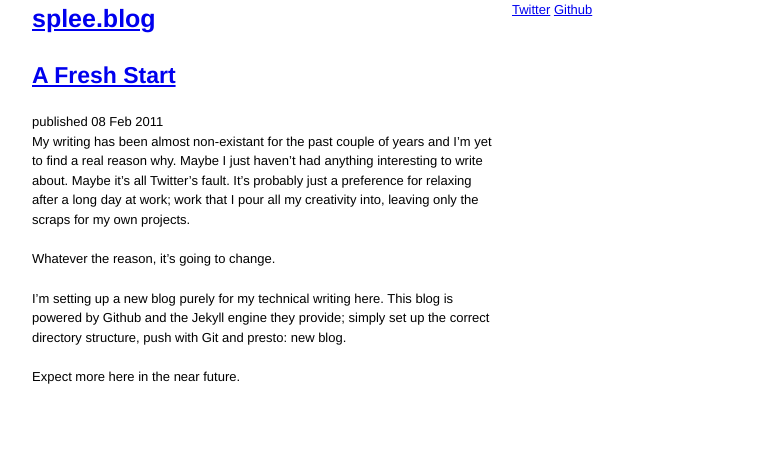
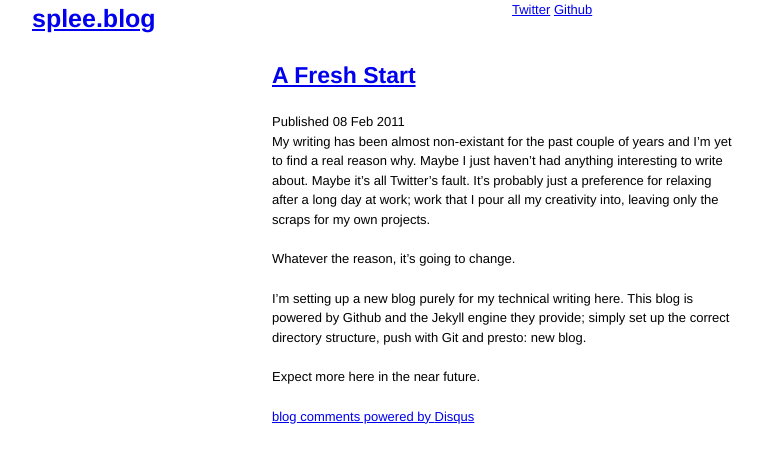
Before and after one commit to splee/splee.github.com, a Jekyll site: the page built from _posts/2011-02-08-a-fresh-start.md, in a window 1280 px wide. Shown: the top 463 px of the page, without its empty margins (138-900 px from the left). Built offline with Jekyll 4.4.1, drawn with Linux system fonts in a browser that asks for light colours; comment, search, counter and statistics services are not loaded.

Commit message:
Added Disqus comments

```diff
--- a/_layouts/post.html
+++ b/_layouts/post.html
@@ -1,11 +1,28 @@
 ---
 layout: default
 ---
-<div class="grid_3"></div>
-<article class="post grid_6">
+<article class="post grid_6 push_3">
     <h2><a href="{{ page.url }}">{{ page.title }}</a></h2>
-    <div id="date">published <time>{{ page.date | date_to_string }}</time></div>
+    <div id="date">Published <time>{{ page.date | date_to_string }}</time></div>
     <div class="content">{{ page.content }}</div>
 </article>
-<div class="grid_3"></div>
 <div class="clear"></div>
+
+<div id="disqus_thread" class="grid_6 push_3"></div>
+<script type="text/javascript">
+    var disqus_shortname = 'spleeblog';
+    var disqus_url = '{{ page.url }}';
+
+    /* * * DON'T EDIT BELOW THIS LINE * * */
+    (function() {
+        var dsq = document.createElement('script'); dsq.type = 'text/javascript'; dsq.async = true;
+        dsq.src = 'http://' + disqus_shortname + '.disqus.com/embed.js';
+        (document.getElementsByTagName('head')[0] || document.getElementsByTagName('body')[0]).appendChild(dsq);
+    })();
+</script>
+<noscript>Please enable JavaScript to view the <a href="http://disqus.com/?ref_noscript">comments powered by Disqus.</a></noscript>
+
+<div class="clear"></div>
+<div class="grid_6 push_3">
+    <a href="http://disqus.com" class="dsq-brlink">blog comments powered by <span class="logo-disqus">Disqus</span></a>
+</div>
```
